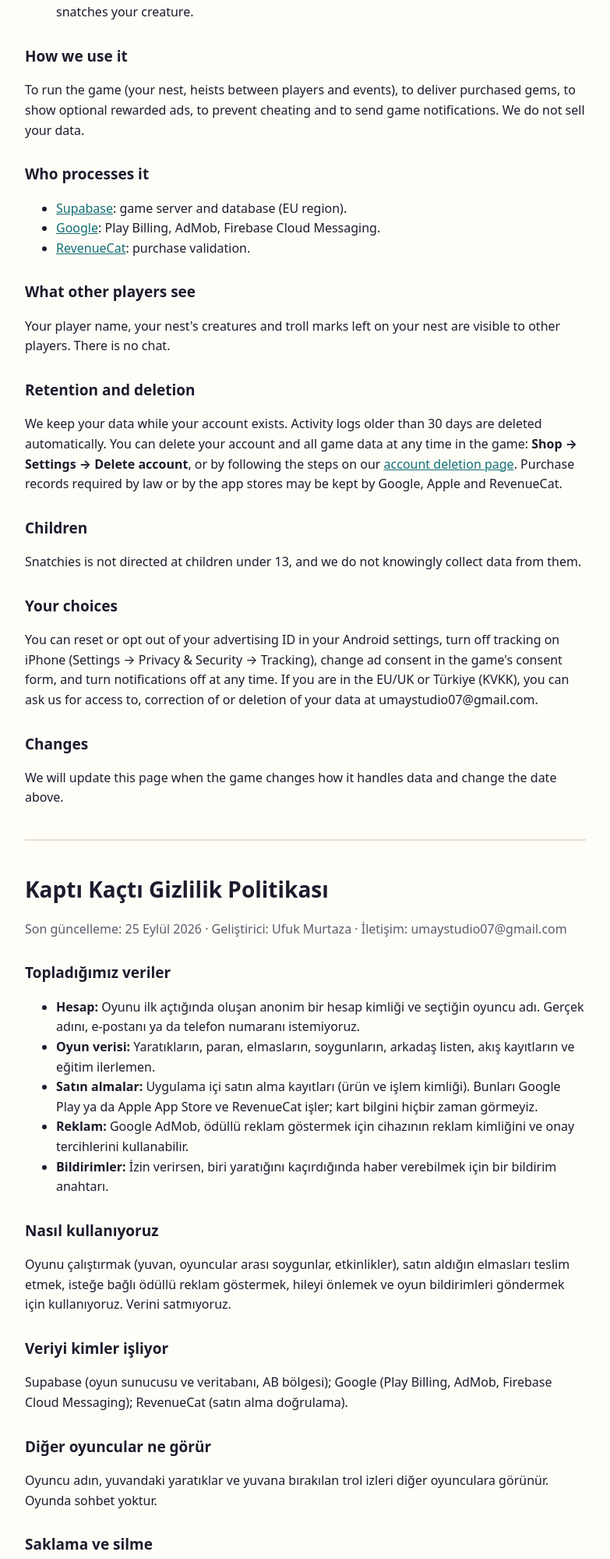
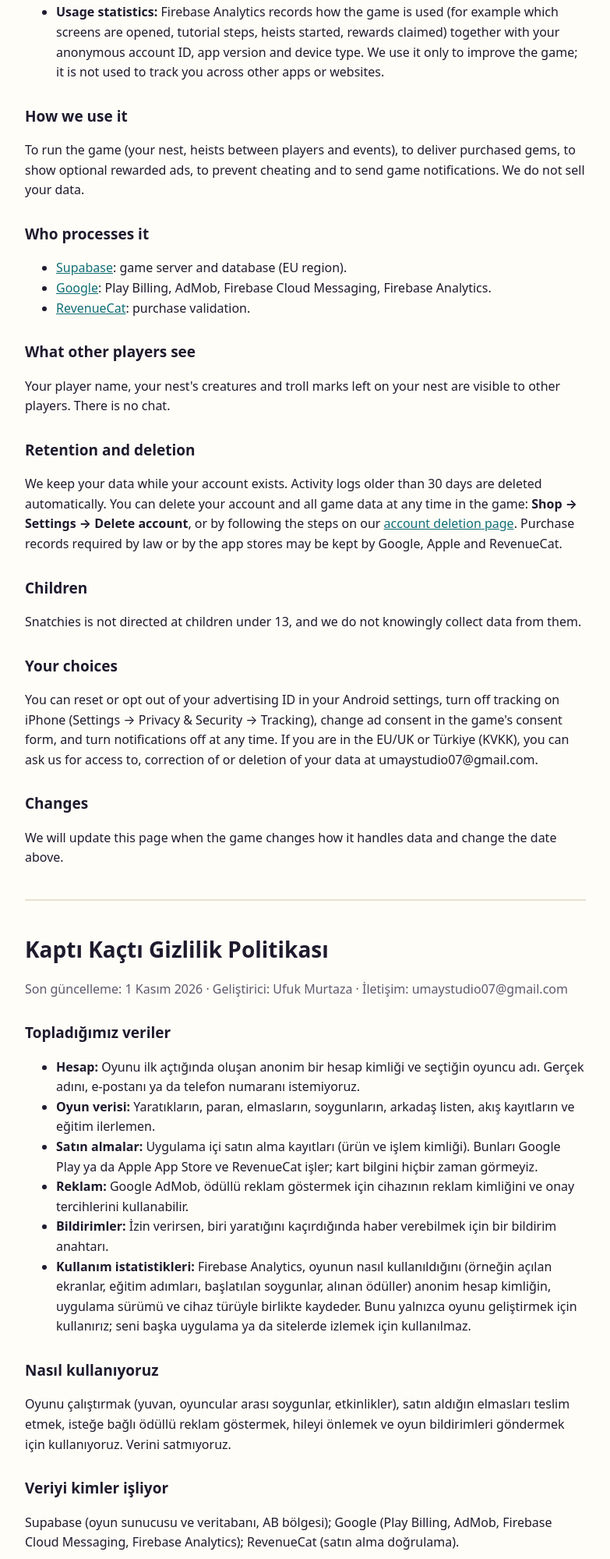
Before and after one commit to ufukmurtazs/ufukmurtazs.github.io, a plain HTML site: page privacy-policy.html in a window 1280 px wide. Shown: the part 456-2455 px from the top of the page at 78% size, without its empty margins (248-1031 px from the left). Drawn offline with Linux system fonts and the light colour scheme.

Commit message:
Update last updated date in privacy policy

```diff
--- a/privacy-policy.html
+++ b/privacy-policy.html
@@ -14,7 +14,7 @@
 <body>
 
 <h1>Snatchies (Kaptı Kaçtı) Privacy Policy</h1>
-<p class="muted">Last updated: 25 September 2026 · Developer: Ufuk Murtaza · Contact: umaystudio07@gmail.com</p>
+<p class="muted">Last updated: 1 November 2026 · Developer: Ufuk Murtaza · Contact: umaystudio07@gmail.com</p>
 
 <h2>What we collect</h2>
 <ul>
@@ -23,6 +23,7 @@
   <li><b>Purchases:</b> records of in-app purchases (product and transaction ID), processed by Google Play or the Apple App Store and RevenueCat. We never see your payment card.</li>
   <li><b>Advertising:</b> Google AdMob may use your device's advertising ID and consent choices to show rewarded ads.</li>
   <li><b>Notifications:</b> if you allow notifications, a push token so we can tell you when someone snatches your creature.</li>
+  <li><b>Usage statistics:</b> Firebase Analytics records how the game is used (for example which screens are opened, tutorial steps, heists started, rewards claimed) together with your anonymous account ID, app version and device type. We use it only to improve the game; it is not used to track you across other apps or websites.</li>
 </ul>
 
 <h2>How we use it</h2>
@@ -31,7 +32,7 @@
 <h2>Who processes it</h2>
 <ul>
   <li><a href="https://supabase.com/privacy">Supabase</a>: game server and database (EU region).</li>
-  <li><a href="https://policies.google.com/privacy">Google</a>: Play Billing, AdMob, Firebase Cloud Messaging.</li>
+  <li><a href="https://policies.google.com/privacy">Google</a>: Play Billing, AdMob, Firebase Cloud Messaging, Firebase Analytics.</li>
   <li><a href="https://www.revenuecat.com/privacy">RevenueCat</a>: purchase validation.</li>
 </ul>
 
@@ -53,7 +54,7 @@
 <hr>
 
 <h1 lang="tr">Kaptı Kaçtı Gizlilik Politikası</h1>
-<p class="muted" lang="tr">Son güncelleme: 25 Eylül 2026 · Geliştirici: Ufuk Murtaza · İletişim: umaystudio07@gmail.com</p>
+<p class="muted" lang="tr">Son güncelleme: 1 Kasım 2026 · Geliştirici: Ufuk Murtaza · İletişim: umaystudio07@gmail.com</p>
 <div lang="tr">
 <h2>Topladığımız veriler</h2>
 <ul>
@@ -62,11 +63,12 @@
   <li><b>Satın almalar:</b> Uygulama içi satın alma kayıtları (ürün ve işlem kimliği). Bunları Google Play ya da Apple App Store ve RevenueCat işler; kart bilgini hiçbir zaman görmeyiz.</li>
   <li><b>Reklam:</b> Google AdMob, ödüllü reklam göstermek için cihazının reklam kimliğini ve onay tercihlerini kullanabilir.</li>
   <li><b>Bildirimler:</b> İzin verirsen, biri yaratığını kaçırdığında haber verebilmek için bir bildirim anahtarı.</li>
+  <li><b>Kullanım istatistikleri:</b> Firebase Analytics, oyunun nasıl kullanıldığını (örneğin açılan ekranlar, eğitim adımları, başlatılan soygunlar, alınan ödüller) anonim hesap kimliğin, uygulama sürümü ve cihaz türüyle birlikte kaydeder. Bunu yalnızca oyunu geliştirmek için kullanırız; seni başka uygulama ya da sitelerde izlemek için kullanılmaz.</li>
 </ul>
 <h2>Nasıl kullanıyoruz</h2>
 <p>Oyunu çalıştırmak (yuvan, oyuncular arası soygunlar, etkinlikler), satın aldığın elmasları teslim etmek, isteğe bağlı ödüllü reklam göstermek, hileyi önlemek ve oyun bildirimleri göndermek için kullanıyoruz. Verini satmıyoruz.</p>
 <h2>Veriyi kimler işliyor</h2>
-<p>Supabase (oyun sunucusu ve veritabanı, AB bölgesi); Google (Play Billing, AdMob, Firebase Cloud Messaging); RevenueCat (satın alma doğrulama).</p>
+<p>Supabase (oyun sunucusu ve veritabanı, AB bölgesi); Google (Play Billing, AdMob, Firebase Cloud Messaging, Firebase Analytics); RevenueCat (satın alma doğrulama).</p>
 <h2>Diğer oyuncular ne görür</h2>
 <p>Oyuncu adın, yuvandaki yaratıklar ve yuvana bırakılan trol izleri diğer oyunculara görünür. Oyunda sohbet yoktur.</p>
 <h2>Saklama ve silme</h2>
```
